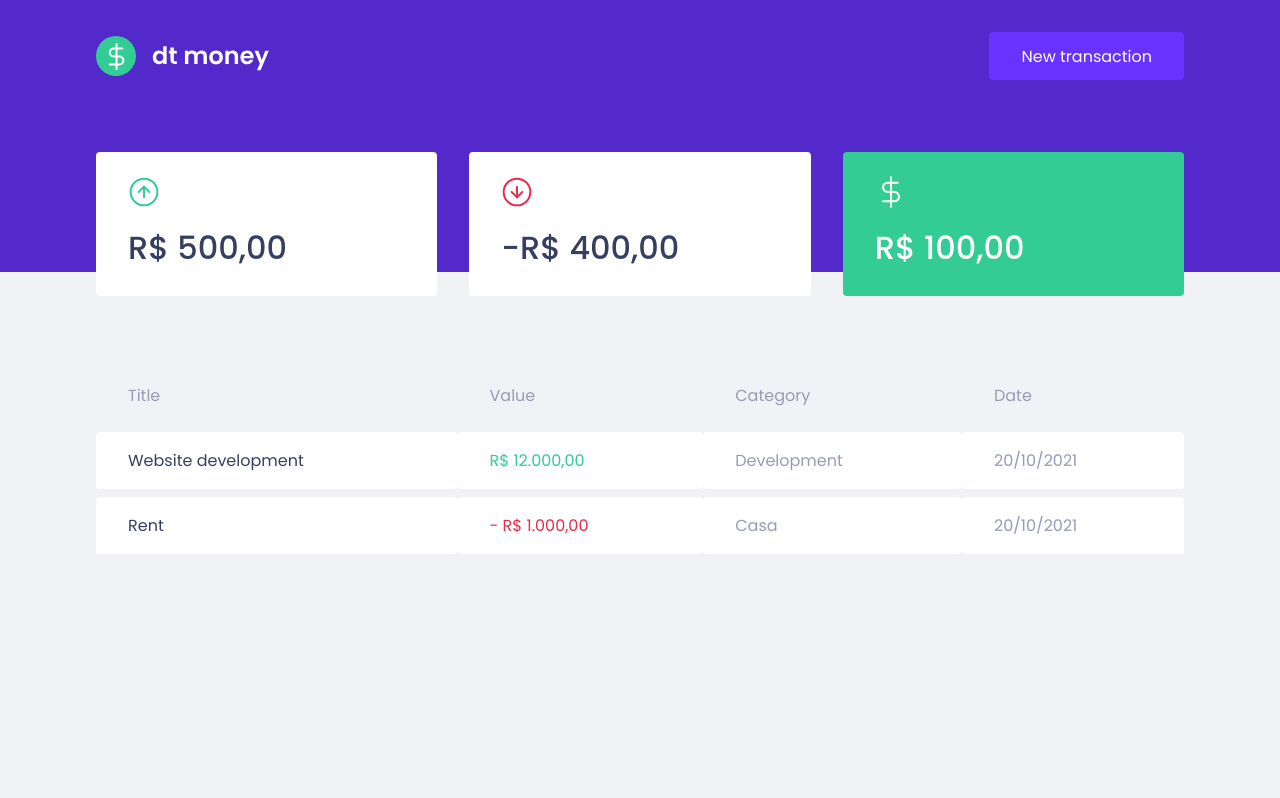
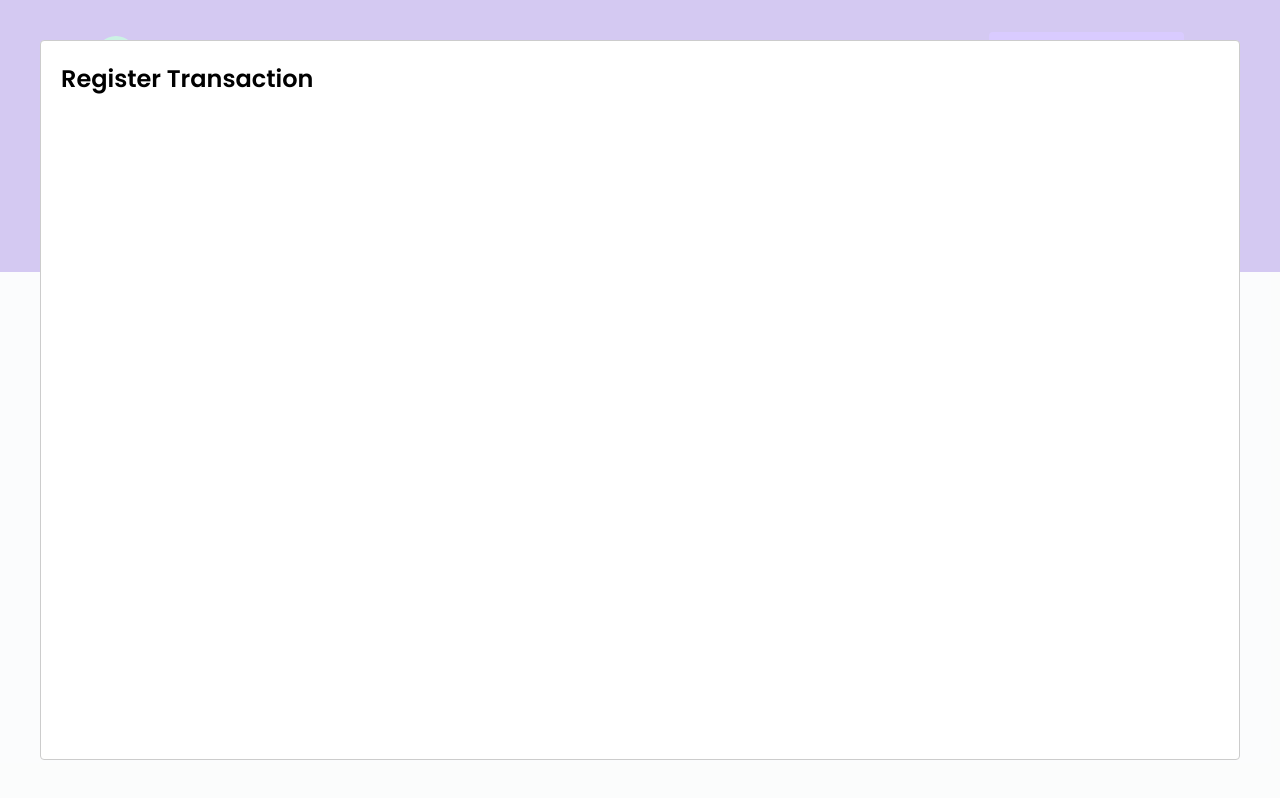
Before and after one commit to romulofraga/dt-money, a React (Create React App) app: page / in a window 1280 px wide. Both pictures are taken after a click on the button "New transaction". Built offline with nearby package versions, Linux system fonts and the light colour scheme; no server answers; what miragejs would draw is missing.

Commit message:
Implementação de modal com React-modal

```diff
--- a/package.json
+++ b/package.json
@@ -6,6 +6,7 @@
     "axios": "^0.21.1",
     "miragejs": "^0.1.41",
     "react-dom": "^17.0.2",
+    "react-modal": "^3.14.3",
     "react-scripts": "4.0.3",
     "styled-components": "^5.3.0",
     "typescript": "^4.1.2",
@@ -19,6 +20,7 @@
     "@types/node": "^12.0.0",
     "@types/react": "^17.0.0",
     "@types/react-dom": "^17.0.0",
+    "@types/react-modal": "^3.12.0",
     "@types/styled-components": "^5.1.10",
     "react": "^17.0.2"
   },
--- a/src/App.tsx
+++ b/src/App.tsx
@@ -1,13 +1,36 @@
+import Modal from 'react-modal';
 import { GlobalStyle } from './styles/global';
 import { Header } from './components/Header'
 import { Dashboard } from './components/Dashboard'
+import { useState } from 'react';
+
+Modal.setAppElement('#root');
 
 export function App() {
+  const [isNewTransactionModalOpen, setIsNewTransactionModalOpen] = useState(false);
+
+  function handleOpenNewTransactionModal() {
+    setIsNewTransactionModalOpen(true)
+  }
+
+  function handleCloseTransactionModal() {
+    setIsNewTransactionModalOpen(false)
+  }
+
   return (
     <>
-    <Header/>
-    <Dashboard />
-    <GlobalStyle />
+      <Header
+        onOpenNewTransactionModal={handleOpenNewTransactionModal}
+      />
+      <Dashboard />
+
+      <Modal
+        isOpen={isNewTransactionModalOpen}
+        onRequestClose={handleCloseTransactionModal}
+      >
+        <h2>Register Transaction</h2>
+      </Modal>
+      <GlobalStyle />
     </>
   );
 }
--- a/src/components/Header/index.tsx
+++ b/src/components/Header/index.tsx
@@ -1,15 +1,20 @@
 import logoImg from '../../assets/logo.svg';
 import { Container, Content } from './styles';
 
-export function Header() {
+interface HeaderProps {
+  onOpenNewTransactionModal: () => void;
+}
+
+export function Header({ onOpenNewTransactionModal }:HeaderProps) {
+
   return (
     <Container>
       <Content>
         <img src={logoImg} alt="dt money" />
-        <button type="button">
+        <button type="button" onClick={onOpenNewTransactionModal}>
           New transaction
         </button>
       </Content>
     </Container>
-    )
+  )
 }
```
Also changed, not shown: 1 other file (tests, documents, lock files or other folders).
